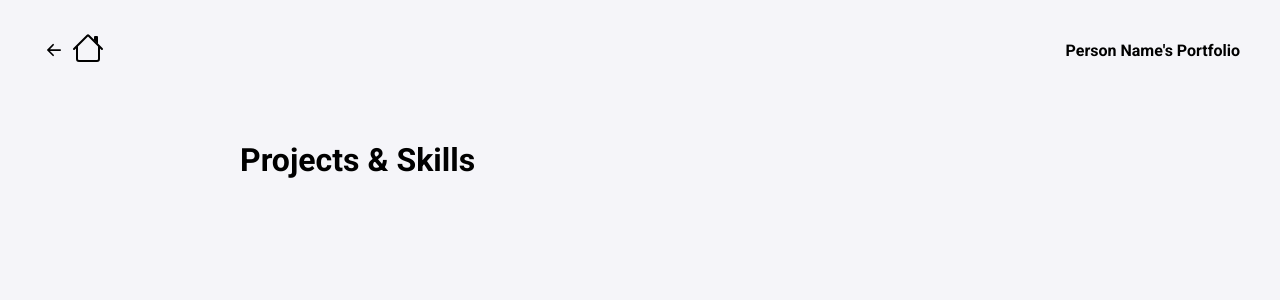
After one commit to saninta0212/project-flask-falcons, a Flask app: page /projects in a window 1280 px wide. The commit adds this page. Shown: the top 300 px of the page. Run offline with Flask 2, Linux system fonts and the light colour scheme.

Commit message:
add portfolio page

```diff
--- a/app/__init__.py
+++ b/app/__init__.py
@@ -29,3 +29,8 @@ def education():
 @app.route('/places')
 def places():
     return render_template('places.html', title="Places", url=os.getenv("URL"))
+
+
+@app.route('/projects')
+def projects():
+    return render_template('projects_and_skills.html', title="Projects & Skills", url=os.getenv("URL"))
--- a/app/templates/components.html
+++ b/app/templates/components.html
@@ -64,6 +64,6 @@
             ></a>
         </li>
     </ul>
-    <span class="menu-guide">Navigation menu</span>
+    <span class="menu-guide"></span>
 </nav>
 {%- endmacro %}
--- /dev/null
+++ b/app/templates/projects_and_skills.html
@@ -0,0 +1,42 @@
+{% import 'components.html' as components %}
+
+<!DOCTYPE html>
+<html lang="en">
+    <head>
+        <!-- Required meta tags -->
+        <meta charset="utf-8" />
+        <meta
+            name="viewport"
+            content="width=device-width, initial-scale=1, shrink-to-fit=no"
+        />
+        <meta property="og:title" content="Personal Portfolio" />
+        <meta property="og:description" content="My Personal Portfolio" />
+        <meta property="og:url" content="{{ url }}" />
+
+        <link rel="preconnect" href="https://fonts.gstatic.com" />
+        <link
+            href="https://fonts.googleapis.com/css2?family=Roboto:ital,wght@0,100;0,300;0,400;0,500;0,700;0,900;1,100;1,300;1,400;1,500;1,700;1,900&display=swap"
+            rel="stylesheet"
+        />
+
+        <link lang="sass" rel="stylesheet" href="./static/styles/main.css" />
+        <link rel="icon" href="./static/img/favicon.ico" type="image/x-icon" />
+        <link
+            rel="stylesheet"
+            href="https://cdn.jsdelivr.net/npm/bootstrap-icons@1.8.3/font/bootstrap-icons.css"
+        />
+        <title>{{ title }}</title>
+    </head>
+
+    <body>
+        <header class="nav-bar" style="justify-content: space-between">
+            {{ components.backHomeButton() }}
+            <span>Person Name's Portfolio</span>
+        </header>
+
+        <div class="page-container">
+            <h1>{{ title }}</h1>
+            <div class="page-content"></div>
+        </div>
+    </body>
+</html>
```
